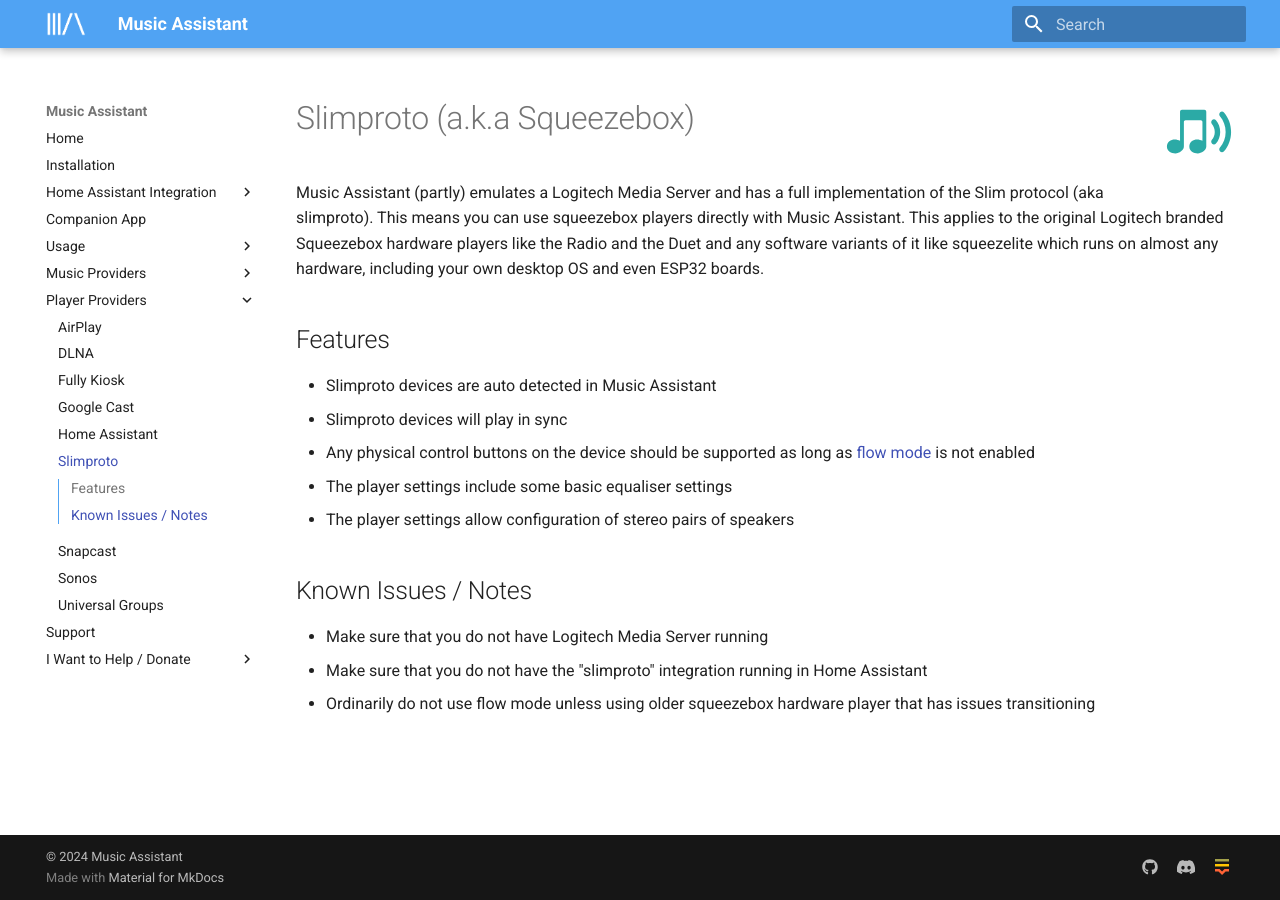
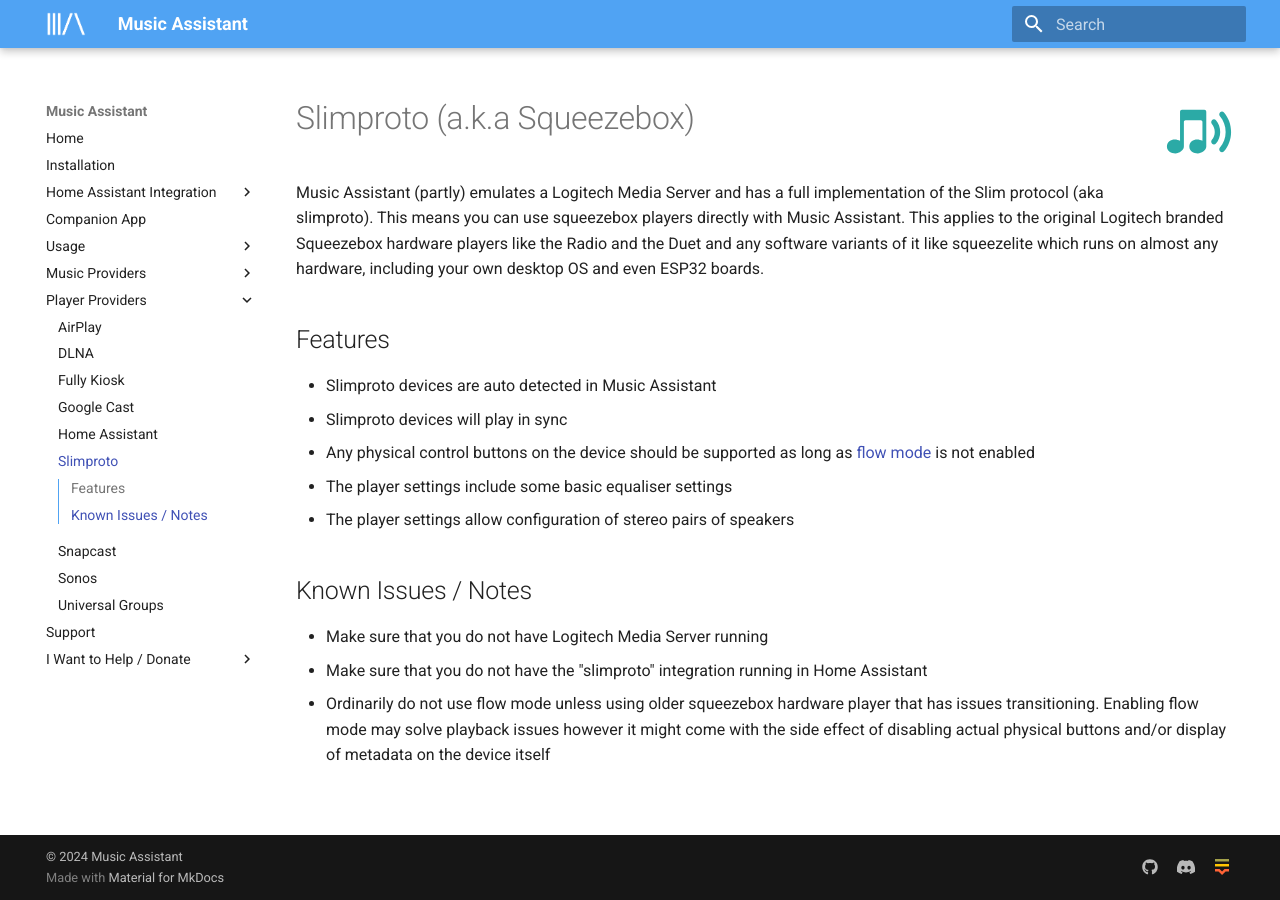
Before and after one commit to pwbriggs/music-assistant.github.io, an MkDocs documentation site: the page built from docs/player-support/slimproto.md, in a window 1280 px wide. Built offline with MkDocs 1.6.1 and Material for MkDocs 9.7.7, drawn with Linux system fonts in a browser that asks for light colours.

Commit message:
More flow mode info

```diff
--- a/docs/player-support/slimproto.md
+++ b/docs/player-support/slimproto.md
@@ -16,4 +16,4 @@
 
 - Make sure that you do not have Logitech Media Server running
 - Make sure that you do not have the "slimproto" integration running in Home Assistant
-- Ordinarily do not use flow mode unless using older squeezebox hardware player that has issues transitioning
+- Ordinarily do not use flow mode unless using older squeezebox hardware player that has issues transitioning. Enabling flow mode may solve playback issues however it might come with the side effect of disabling actual physical buttons and/or display of metadata on the device itself
```
